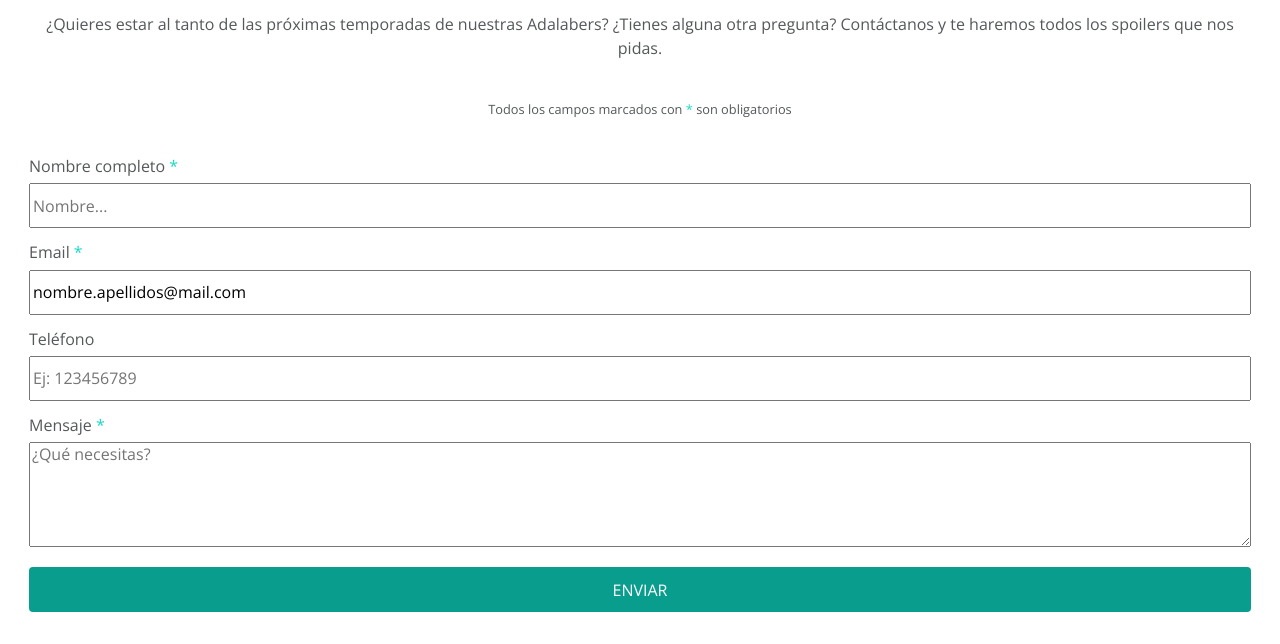
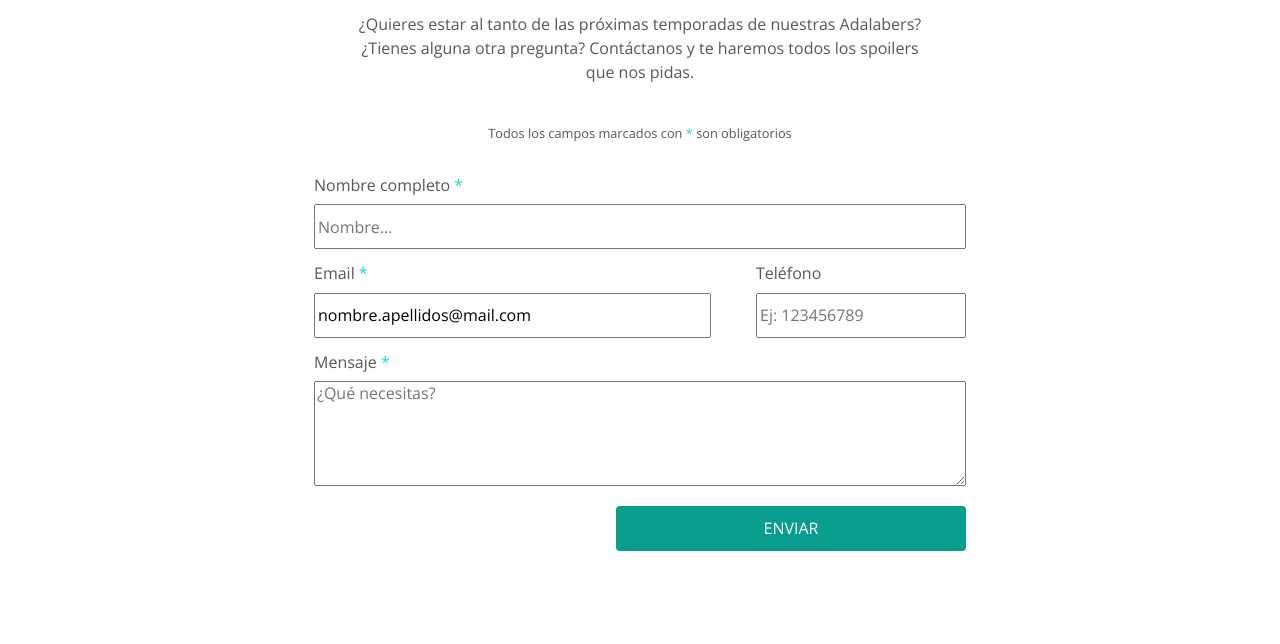
Before and after one commit to anaguerraabaroa/codeflix, a website: page src/html/contact.html in a window 1280 px wide. Shown: the part 556-1200 px from the top of the page. Drawn offline with nearby package versions, Linux system fonts and the light colour scheme; files that its build step writes are made by us from their sources; files whose address does not match are found by name.

Commit message:
Finish tablet and desktop versions

```diff
--- a/src/scss/components/_form.scss
+++ b/src/scss/components/_form.scss
@@ -38,7 +38,7 @@
 .input-style {
   display: block;
   width: 100%;
-  margin-top: 8px;
+  margin-top: 10px;
   height: 45px;
 }
 
@@ -57,9 +57,60 @@
   text-align: center;
   border-radius: 4px;
   border: none;
-  background-color: #099d8d;
-  color: white;
+  background-color: $backgroundButton;
+  color: $colorTextButton;
   height: 45px;
   width: 100%;
   cursor: pointer;
 }
+
+@media all and (min-width: 768px) {
+  .contact-text,
+  .form-field {
+    margin-left: 163px;
+    margin-right: 163px;
+  }
+
+  .contact-text {
+    padding: 0 25px 58 25px;
+  }
+
+  .button-container {
+    margin: 20px 163px 60px auto;
+    width: 278px;
+  }
+}
+
+@media all and (min-width: 1200px) {
+  .contact-text,
+  .form-field {
+    margin-left: 300px;
+    margin-right: 300px;
+    margin-bottom: 10px;
+  }
+
+  .email-telephone-wrapper {
+    display: flex;
+    margin: -10px 0;
+  }
+
+  .form-field-email {
+    margin-left: 300px;
+    margin-right: 45px;
+    flex-grow: 2;
+  }
+
+  .form-field-telephone {
+    margin-left: 0;
+    margin-right: 300px;
+  }
+
+  .contact-text {
+    padding: 0 50px;
+  }
+
+  .button-container {
+    margin: 20px 300px 120px auto;
+    width: 350px;
+  }
+}
--- a/src/scss/core/_variables.scss
+++ b/src/scss/core/_variables.scss
@@ -1,6 +1,8 @@
 /* COLORS */
 
 $backgroundLogo: #099d8d;
+
+$backgroundButton: #099d8d;
 
 $backgroundMenu: #14d9c4;
 
@@ -11,6 +13,8 @@ $backgroundStrengths: #b8b8b9;
 $backgroundStandard: #ffffff;
 
 $colorFontHeader: #ffffff;
+
+$colorTextButton: #ffffff;
 
 $colorClaim: #000000;
 
```
Also changed, not shown: src/html/partials/form.html (+0 -3 lines).
